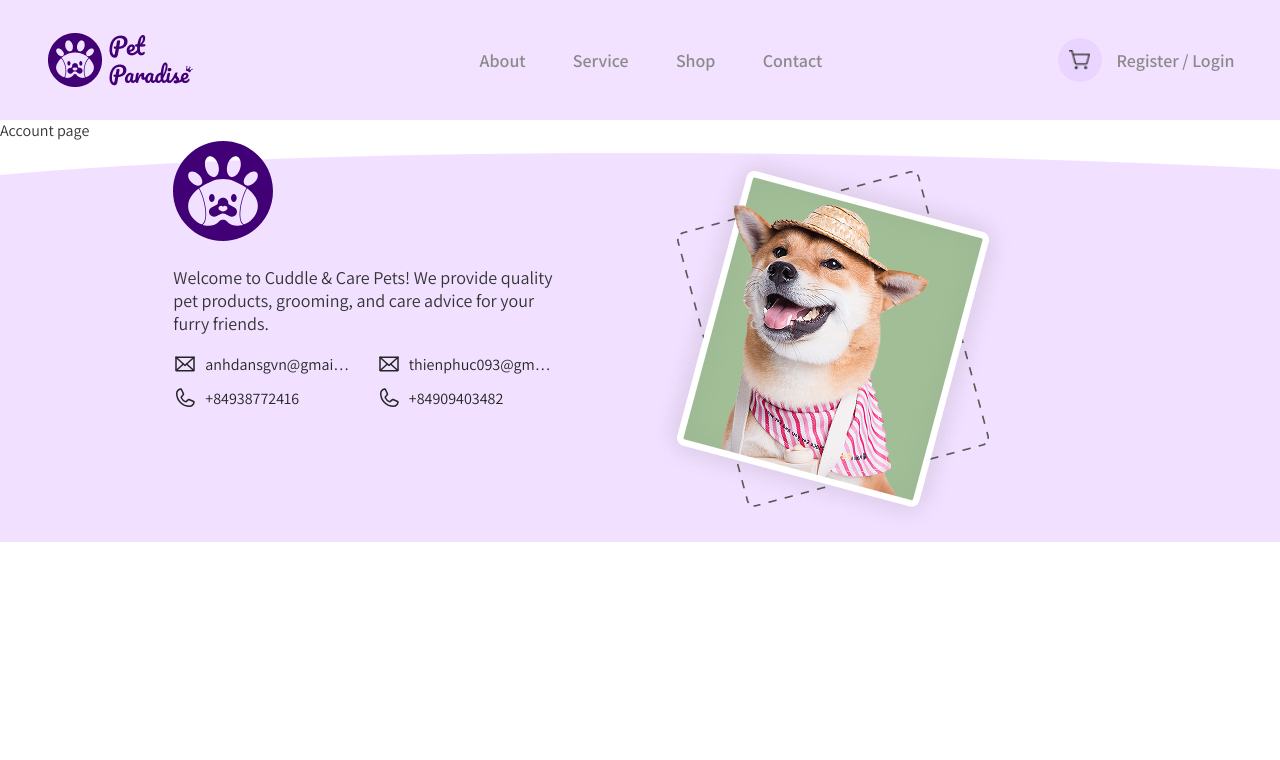
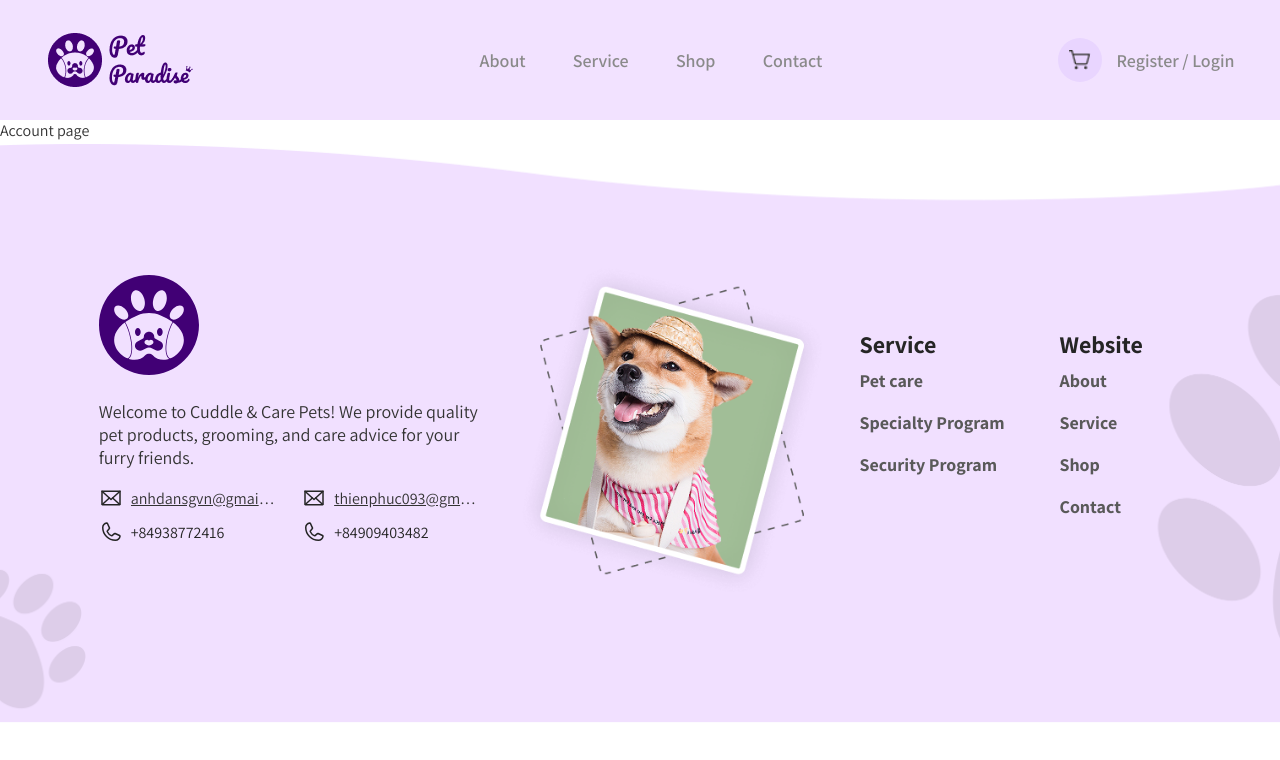
Before and after one commit to odinaM/Pet_Paradise, a React (Vite) app: page /account in a window 1280 px wide. Shown: the top 760 px of the page. Built offline with nearby package versions, Linux system fonts and the light colour scheme; the HTML template or start-up script is replaced by a standard one.

Commit message:
доверстала подвал осталось пофиксить ошибки

```diff
--- a/src/components/Footer/Footer.css
+++ b/src/components/Footer/Footer.css
@@ -9,47 +9,57 @@
 body {
     padding: 0px;
     margin: 0px;
-    width: 100%s;
+    width: 100%;
 }
 
 .footer {
     background-image: url(../../assets/footer/background_shop.webp);
+    background-size: cover;
+    background-position: center;
+    width: 100%;
+    height: 584px;
+    display: flex;
+    align-items: center;
 }
 
-.footer_container {
+.footer__container {
     display: flex;
-    gap: 55,14px;
+    flex-direction: row;
+    justify-content: space-between;
+    align-items: center;
+    padding: 0px;
+    width: 1199px;
+    height: 339.35px;
+    margin: 0 auto;
 }
 
-.footer_info-block {
+.footer__info-block {
     display: flex;
     flex-direction: column;
-    display: flex;
     align-items: flex-start;
     padding: 0px;
     gap: 20px;
     width: 387px;
     height: 316px;
     margin: 0px;
-
 }
 
-.footer_logo {
+.footer__logo {
     margin: 0px;
 }
 
-.footer_welcom {
+.footer__welcome {
     width: 387px;
     height: 66px;
     flex-grow: 0;
 }
 
-.footer_welcom p {
+.footer__welcome p {
     font-size: 18px;
     font-weight: 400;
 }
 
-.footer_connection {
+.footer__connection {
     display: flex;
     flex-direction: row;
     align-items: flex-start;
@@ -62,7 +72,7 @@ body {
     align-self: stretch;
 }
 
-.footer-contact-columns {
+.footer__contact-column {
     display: flex;
     flex-direction: column;
     align-items: flex-start;
@@ -72,33 +82,27 @@ body {
     height: 58px;
 }
 
-.footer-contact-item {
+.footer__contact-item {
     display: flex;
     align-items: center;
-    gap: 10px;
+    gap: 8px;
     position: relative;
     height: 24px;
+    width: 100%;
+    overflow: visible;
 }
 
-.footer-contact-item img {
+.footer__contact-item img {
     margin: 0px;
 }
 
-.footer-contact-item a {
+.footer__contact-link {
     text-decoration: none;
     margin: 0;
     color: #252525;
 }
 
-.footer-contact-item {
-    display: flex;
-    align-items: center;
-    gap: 8px;
-    width: 100%;
-    overflow: visible;
-}
-
-.truncated-email {
+.footer__contact-link_truncated {
     display: inline-block;
     max-width: 145px;
     white-space: nowrap;
@@ -109,18 +113,49 @@ body {
     transition: max-width 0.3s ease-in-out, letter-spacing 0.3s ease-in-out;
 }
 
-/* Эффект при наведении*/
-.truncated-email:hover {
+.footer__contact-link_truncated:hover {
     max-width: 220px;
     overflow: visible;
-    /* Показывает скрытый хвост */
     text-overflow: clip;
-    /* Убирает три точки */
     letter-spacing: -0.5px;
-    /*сжатие букв*/
 }
 
-.footer_image {
-    width: 315, 73px;
-    height: 339, 35px;
+.footer__image img {
+    width: 315.73px;
+    height: 339.35px;
 }
+
+.footer__menu {
+    display: flex;
+    gap: 20px;
+    margin: 0px;
+}
+
+.footer__menu-column {}
+
+.footer__menu-title {
+    font-style: normal;
+    font-weight: 700;
+    font-size: 24px;
+    line-height: 30px;
+    color: #252525;
+    margin-bottom: 10px;
+}
+
+.footer__menu-item {
+    list-style: none;
+    text-decoration: none;
+    width: 180px;
+    height: 42px;
+    display: flex;
+    gap: 10px;
+    font-style: normal;
+    font-weight: 700;
+}
+
+.footer__menu-link {
+    text-decoration: none;
+    margin: 0px;
+    color: #595959;
+    font-size: 18px;
+}
--- a/src/components/Footer/Footer.jsx
+++ b/src/components/Footer/Footer.jsx
@@ -7,64 +7,117 @@ import phone from "../../assets/footer/Phone.svg";
 export function Footer() {
   return (
     <footer className="footer">
-      <section className="footer_container">
-        <section className="footer_bg"></section>
-        <section className="footer_info-block">
-          <div className="footer_logo">
-            <img src={footer_logo} alt="logo" />
+      <div className="footer__container">
+        <div className="footer__bg"></div>
+
+        <div className="footer__info-block">
+          <div className="footer__logo">
+            <img src={footer_logo} alt="Cuddle & Care Pets logo" />
           </div>
-          <div className="footer_welcom">
+
+          <div className="footer__welcome">
             <p>
               Welcome to&nbsp;Cuddle &amp;&nbsp;Care Pets! We&nbsp;provide
               quality pet products, grooming, and care advice for your furry
               friends.
             </p>
           </div>
-          <div className="footer_connection">
-            {/* левая колонка */}
-            <div className="footer-contact-columns">
-              {/* почта */}
-              <div className="footer-contact-item">
-                <img src={envelope} alt="envelope" />
+
+          <div className="footer__connection">
+            <div className="footer__contact-column">
+              <div className="footer__contact-item">
+                <img src={envelope} alt="" aria-hidden="true" />
                 <a
                   href="mailto:anhdansgvn@gmail.com"
-                  className="truncated-email"
+                  className="footer__contact-link footer__contact-link_truncated"
                 >
                   anhdansgvn@gmail.com
                 </a>
               </div>
-              {/* телефон */}
-              <div className="footer-contact-item">
-                <img src={phone} alt="phone" />
-                <a href="tel:+84938772416">+84938772416</a>
+              <div className="footer__contact-item">
+                <img src={phone} alt="" aria-hidden="true" />
+                <a href="tel:+84938772416" className="footer__contact-link">
+                  +84938772416
+                </a>
               </div>
             </div>
 
-            {/* правая колонка */}
-            <div className="footer-contact-columns">
-              {/* почта */}
-              <div className="footer-contact-item">
-                <img src={envelope} alt="envelope" />
+            <div className="footer__contact-column">
+              <div className="footer__contact-item">
+                <img src={envelope} alt="" aria-hidden="true" />
                 <a
                   href="mailto:thienphuc093@gmail.com"
-                  className="truncated-email"
+                  className="footer__contact-link footer__contact-link_truncated"
                 >
                   thienphuc093@gmail.com
                 </a>
               </div>
-              {/* телефон */}
-              <div className="footer-contact-item">
-                <img src={phone} alt="phone" />
-                <a href="tel:+84909403482">+84909403482</a>
+              <div className="footer__contact-item">
+                <img src={phone} alt="" aria-hidden="true" />
+                <a href="tel:+84909403482" className="footer__contact-link">
+                  +84909403482
+                </a>
               </div>
             </div>
           </div>
-        </section>
-        <section className="footer_image">
-          <img src={footer_image} alt="dog" />
-        </section>
-        <section></section>
-      </section>
+        </div>
+
+        <div className="footer__image">
+          <img src={footer_image} alt="Friendly dog looking up" />
+        </div>
+
+        {/* последняя колонка */}
+        <div className="footer__menu">
+          {/* Первая колонка: Service */}
+          <div className="footer__menu-column">
+            <h3 className="footer__menu-title">Service</h3>
+            <ul className="footer__menu-list">
+              <li className="footer__menu-item">
+                <a href="/pet-care" className="footer__menu-link">
+                  Pet care
+                </a>
+              </li>
+              <li className="footer__menu-item">
+                <a href="/specialty" className="footer__menu-link">
+                  Specialty Program
+                </a>
+              </li>
+              <li className="footer__menu-item">
+                <a href="/security" className="footer__menu-link">
+                  Security Program
+                </a>
+              </li>
+            </ul>
+          </div>
+
+          {/* Вторая колонка: Website */}
+          <div className="footer__menu-column">
+            <h3 className="footer__menu-title">Website</h3>
+            <ul className="footer__menu-list">
+              <li className="footer__menu-item">
+                <a href="/about" className="footer__menu-link">
+                  About
+                </a>
+              </li>
+              <li className="footer__menu-item">
+                <a href="/services" className="footer__menu-link">
+                  Service
+                </a>
+              </li>
+              <li className="footer__menu-item">
+                <a href="/shop" className="footer__menu-link">
+                  Shop
+                </a>
+              </li>
+              <li className="footer__menu-item">
+                <a href="/contact" className="footer__menu-link">
+                  Contact
+                </a>
+              </li>
+            </ul>
+          </div>
+        </div>
+      </div>
     </footer>
   );
 }
```
